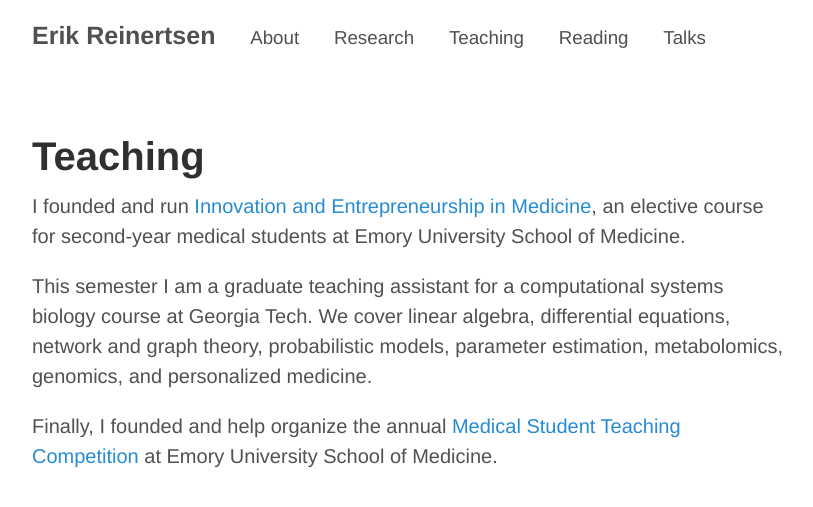
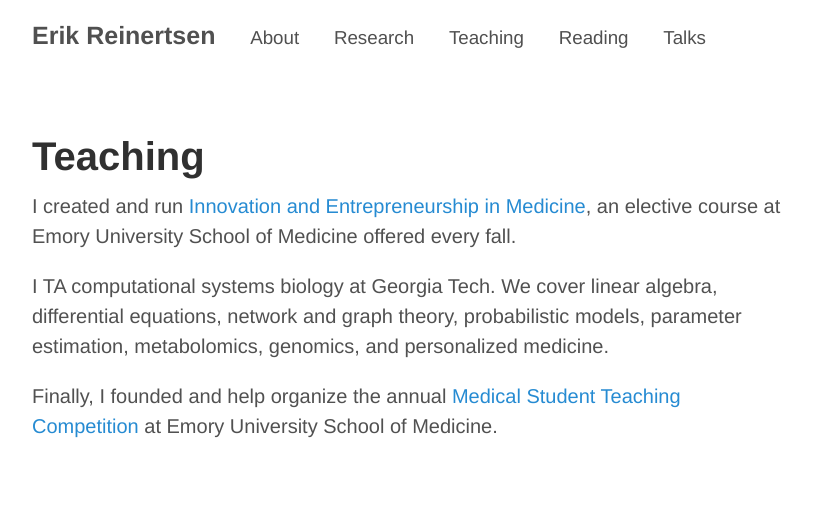
Before and after one commit to erikr/erikr.github.io, a Jekyll site: the page built from teaching.md, in a window 1280 px wide. Shown: the top 507 px of the page, without its empty margins (228-1041 px from the left). Built offline with Jekyll 4.4.1, drawn with Linux system fonts in a browser that asks for light colours; nearby versions of some CDN libraries.

Commit message:
revised teaching page

```diff
--- a/teaching.md
+++ b/teaching.md
@@ -4,8 +4,8 @@ permalink: /teaching/
 title: "Teaching"
 ---
 
-I founded and run [Innovation and Entrepreneurship in Medicine](http://erikreinertsen.com/iemed), an elective course for second-year medical students at Emory University School of Medicine.
+I created and run [Innovation and Entrepreneurship in Medicine](http://erikreinertsen.com/iemed), an elective course at Emory University School of Medicine offered every fall.
 
-This semester I am a graduate teaching assistant for a computational systems biology course at Georgia Tech. We cover linear algebra, differential equations, network and graph theory, probabilistic models, parameter estimation, metabolomics, genomics, and personalized medicine.
+I TA computational systems biology at Georgia Tech. We cover linear algebra, differential equations, network and graph theory, probabilistic models, parameter estimation, metabolomics, genomics, and personalized medicine.
 
 Finally, I founded and help organize the annual [Medical Student Teaching Competition](http://emorymstc.com) at Emory University School of Medicine.
```
